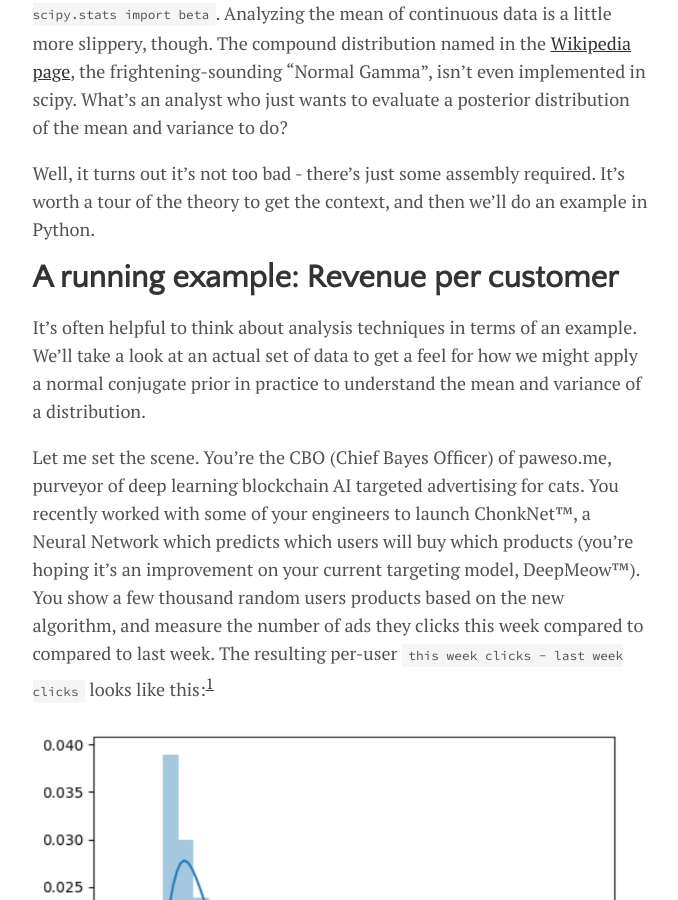
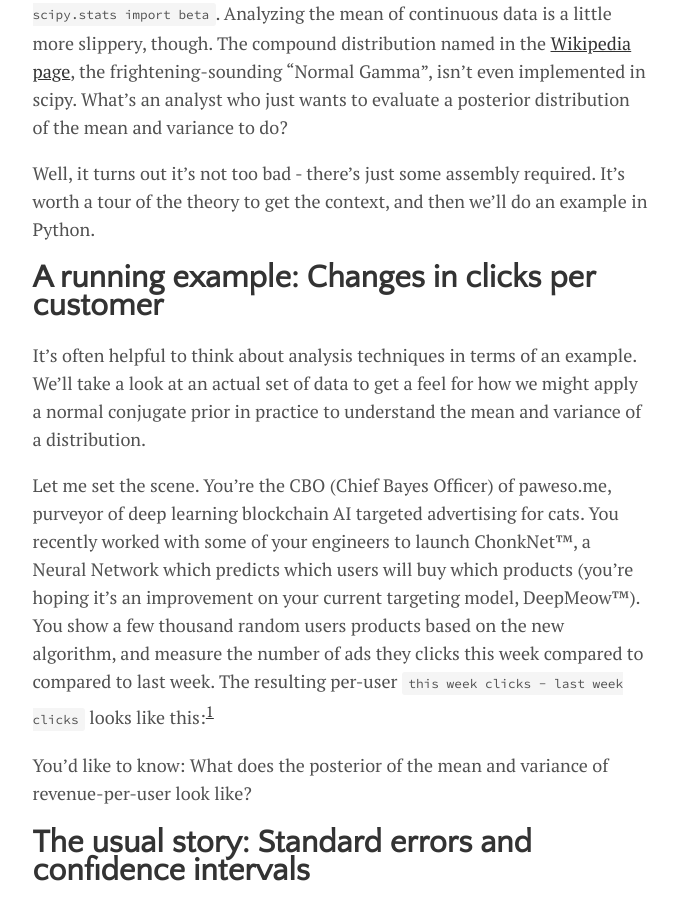
Before and after one commit to lmc2179/lmc2179.github.io, a Jekyll site: the page built from drafts/bayes_norm.md, in a window 1280 px wide and 900 px high, scrolled down 764 px. Shown: the whole window, without its empty margins (300-978 px from the left). Built offline with Jekyll 4.4.1, drawn with Linux system fonts in a browser that asks for light colours; formulas are drawn with MathJax 3.

Commit message:
Update bayes_norm.md

```diff
--- a/drafts/bayes_norm.md
+++ b/drafts/bayes_norm.md
@@ -11,13 +11,11 @@ Bayesian analysis of proportions using the beta conjugate prior is relatively ea
 
 Well, it turns out it's not too bad - there's just some assembly required. It's worth a tour of the theory to get the context, and then we'll do an example in Python.
 
-# A running example: Revenue per customer
+# A running example: Changes in clicks per customer
 
 It's often helpful to think about analysis techniques in terms of an example. We'll take a look at an actual set of data to get a feel for how we might apply a normal conjugate prior in practice to understand the mean and variance of a distribution.
 
 Let me set the scene. You're the CBO (Chief Bayes Officer) of paweso.me, purveyor of deep learning blockchain AI targeted advertising for cats. You recently worked with some of your engineers to launch ChonkNet™, a Neural Network which predicts which users will buy which products (you're hoping it's an improvement on your current targeting model, DeepMeow™). You show a few thousand random users products based on the new algorithm, and measure the number of ads they clicks this week compared to compared to last week. The resulting per-user `this week clicks - last week clicks` looks like this:<sup>[1](#foot1)</sup>
-
-![Revenue per customer histogram](https://raw.githubusercontent.com/lmc2179/lmc2179.github.io/master/assets/img/rev_per_customer.png)
 
 You'd like to know: What does the posterior of the mean and variance of revenue-per-user look like?
 
```
